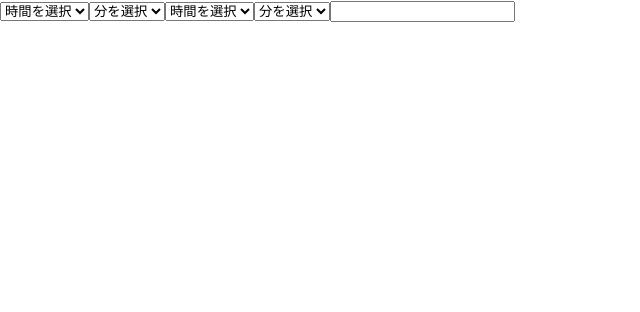
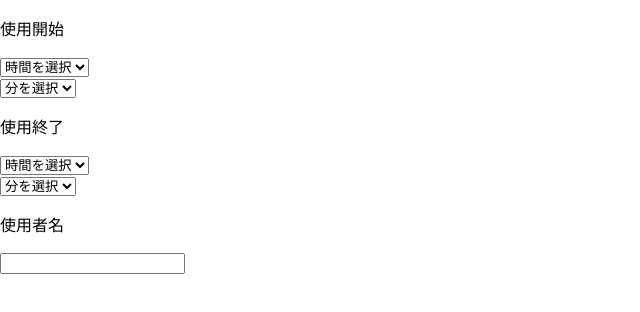
Before and after one commit to hrk-fujii/riri-view, a React (Create React App) app: page / in a window 1280 px wide. Shown: the top 312 px of the page, without its empty margins (0-640 px from the left). Built offline with nearby package versions, Linux system fonts and the light colour scheme.

Commit message:
予約作成画面をレイアウト

```diff
--- a/src/contents/main/createReserve.jsx
+++ b/src/contents/main/createReserve.jsx
@@ -1,5 +1,5 @@
 import { useState } from "react";
-import { Button } from "react-bootstrap";
+import { Row, Col, Button } from "react-bootstrap";
 
 import apiUtil from "../../utils/apiUtil";
 
@@ -38,25 +38,25 @@ const CreateReserve = (props) => {
     let hours = [(<option key="hour_none" value="none">時間を選択</option>)];
     let minutes = [(<option key="minute_none" value="none">分を選択</option>)];
     for (let i = now.getHours(); i <= 23; i++){
-        hours.push(<option key={"starthour_" + i} value={i}>{("00" + i).slice(-2)}</option>);
+        hours.push(<option key={"starthour_" + i} value={i}>{("00" + i).slice(-2)}時</option>);
     }
     for (let i1 = 0; i1 < 60; i1 += 5) {
         if ((now.getHours() === parseInt(formState.startHour)) && (now.getMinutes() >= i1)) {
             continue;
         }
-        minutes.push(<option key={"startminutes_" + i1} value={i1}>{("00" + i1).slice(-2)}</option>);
+        minutes.push(<option key={"startminutes_" + i1} value={i1}>{("00" + i1).slice(-2)}分</option>);
     }
 
     let endHours = [(<option key="hour_none" value="none">時間を選択</option>)];
     let endMinutes = [(<option key="minute_none" value="none">分を選択</option>)];
     for (let i = now.getHours(); i <= 23; i++){
-        endHours.push(<option key={"endhour_" + i} value={i}>{("00" + i).slice(-2)}</option>);
+        endHours.push(<option key={"endhour_" + i} value={i}>{("00" + i).slice(-2)}時</option>);
     }
     for (let i1 = 0; i1 < 60; i1 += 5) {
         if ((now.getHours() === parseInt(formState.endHour)) && (now.getMinutes() >= i1)) {
             continue;
         }
-        endMinutes.push(<option key={"endminutes_" + i1} value={i1}>{("00" + i1).slice(-2)}</option>);
+        endMinutes.push(<option key={"endminutes_" + i1} value={i1}>{("00" + i1).slice(-2)}分</option>);
     }
 
     const handleChange = (e) => {
@@ -95,12 +95,43 @@ const CreateReserve = (props) => {
     }
 
     return (<>
-        <select name="startHour" value={formState.startHour} onChange={handleChange}>{hours}</select>
-        <select name="startMinute" value={formState.startMinute} onChange={handleChange}>{minutes}</select>
-        <select name="endHour" value={formState.endHour} onChange={handleChange}>{endHours}</select>
-        <select name="endMinute" value={formState.endMinute} onChange={handleChange}>{endMinutes}</select>
-        <input id="reserver" name="name" value={formState.name} onChange={handleChange} />
-        {createButton && <Button onClick={()=>{handleSubmit()}} variant="success">{createButtonValue}</Button>}
+        <Row py="2">
+            <Col xs="12" md="4" ml="2" mr="3">
+                <p>使用開始</p>
+            </Col>
+            <Col xs="6" md="4" mx="2">
+                <select name="startHour" value={formState.startHour} onChange={handleChange} className="form-control">{hours}</select>
+            </Col>
+            <Col xs="6" md="4" mx="2">
+                <select name="startMinute" value={formState.startMinute} onChange={handleChange} className="form-control">{minutes}</select>
+            </Col>
+        </Row>
+        <Row py="2">
+            <Col xs="12" md="4" ml="2" mr="3">
+                <p>使用終了</p>
+            </Col>
+            <Col xs="6" md="4" mx="2">
+                <select name="endHour" value={formState.endHour} onChange={handleChange} className="form-control">{endHours}</select>
+            </Col>
+            <Col xs="6" md="4" mx="2">
+                <select name="endMinute" value={formState.endMinute} onChange={handleChange} className="form-control">{endMinutes}</select>
+            </Col>
+        </Row>
+        <Row py="2">
+            <Col xs="12" md="4" ml="2" mr="3">
+                <p>使用者名</p>
+            </Col>
+            <Col xs="12" md="8" mx="2">
+                <input id="reserver" name="name" value={formState.name} onChange={handleChange} className="form-control" />
+            </Col>
+        </Row>
+        <Row className="py-2">
+            <Col xs="12" md="10" className="px-2">
+            </Col>
+            <Col xs="12" md="2" className="p-2 text-end">
+                {createButton && <Button onClick={()=>{handleSubmit()}} variant="success">{createButtonValue}</Button>}
+            </Col>
+        </Row>
     </>);
 }
 
```
Also changed, not shown: src/contents/main/top.jsx (added, +30 -0 lines).
